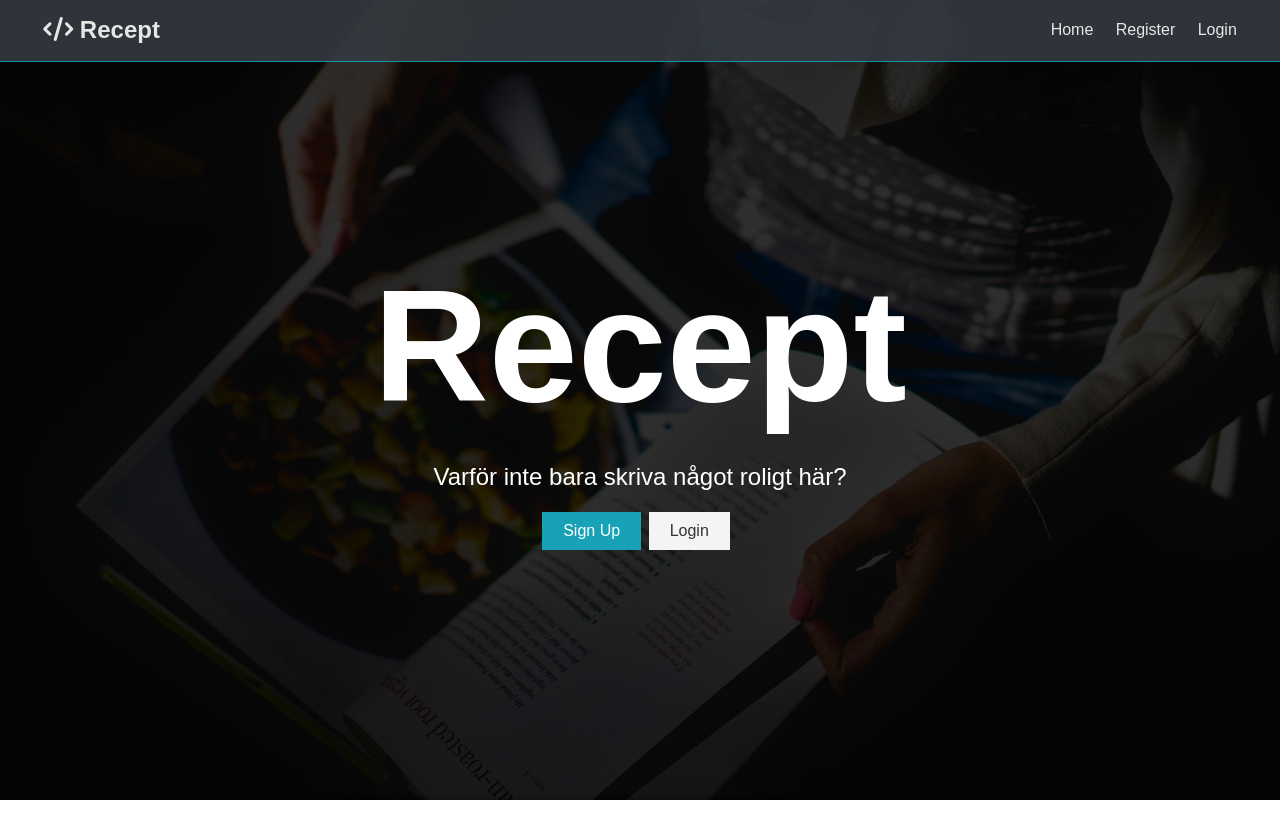
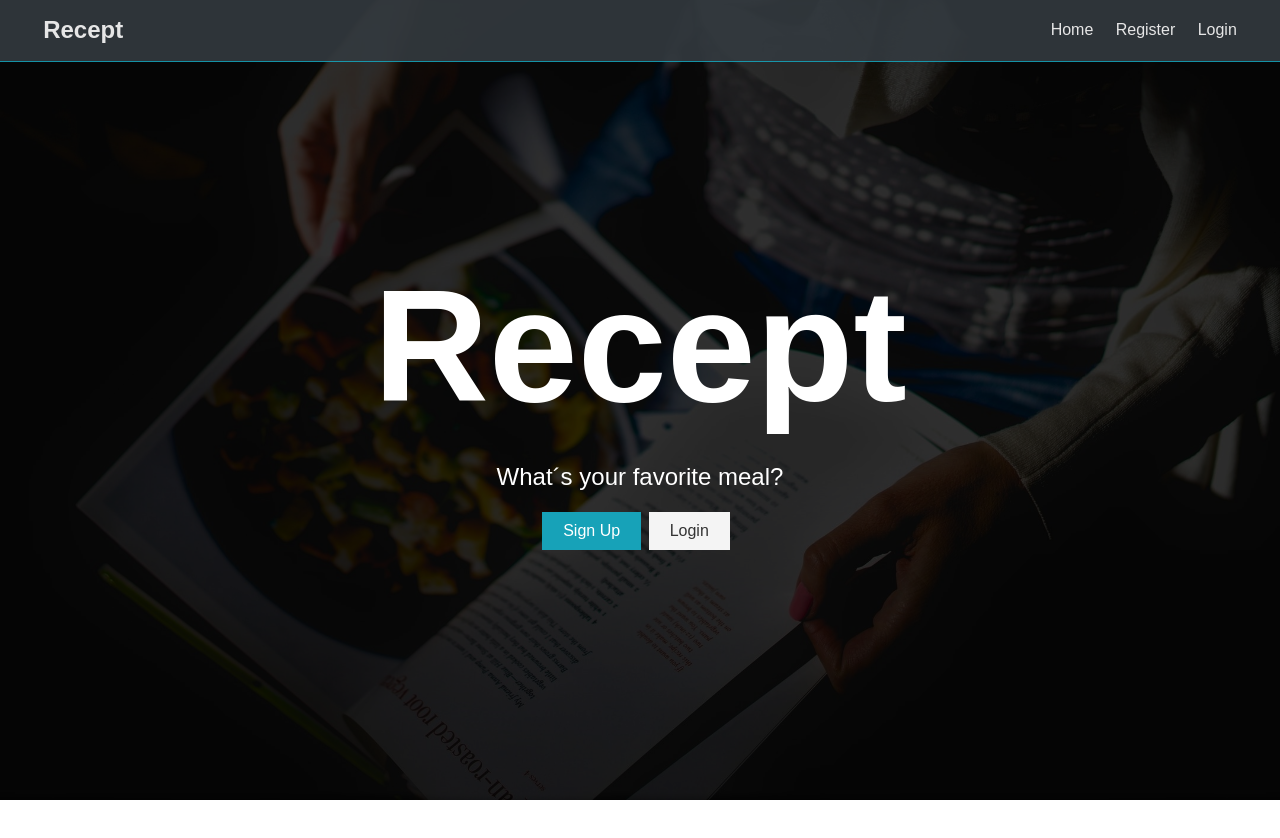
Before and after one commit to Ziheron/receptapp, a React (Create React App) app: page / in a window 1280 px wide. Shown: the top 838 px of the page. Before the commit the page ends 800 px from the top, so only its background shows below. Built offline with nearby package versions, Linux system fonts and the light colour scheme; the HTML template or start-up script is replaced by a standard one.

Commit message:
added some navigation

```diff
--- a/src/App.js
+++ b/src/App.js
@@ -1,12 +1,24 @@
 import React, { Fragment } from 'react';
+import { BrowserRouter as Router, Route, Switch } from 'react-router-dom';
 import Navbar from './components/layout/Navbar';
 import Landing from './components/layout/Landing';
+import Register from './components/auth/Register';
+import Login from './components/auth/Login';
 import './App.css';
 
-const App = () =>
+const App = () => (
+  <Router>
     <Fragment>
       <Navbar />
-      <Landing />
+      <Route exact path='/' component={Landing} />
+      <section className="container">
+        <Switch>
+          <Route exact path="/register" component={Register} />
+          <Route exact path="/login" component={Login} />
+        </Switch>
+      </section>
     </Fragment>
+  </Router>
+);
 
 export default App;
--- a/src/components/layout/Landing.js
+++ b/src/components/layout/Landing.js
@@ -1,4 +1,5 @@
 import React from "react";
+import { Link } from 'react-router-dom';
 
 const Landing = () => {
   return (
@@ -7,15 +8,15 @@
         <div className="landing-inner">
           <h1 className="x-large">Recept</h1>
           <p className="lead">
-          Varför inte bara skriva något roligt här?
+          What´s your favorite meal?
           </p>
           <div className="buttons">
-            <a href="register.html" className="btn btn-primary">
+            <Link to='register' className="btn btn-primary">
               Sign Up
-            </a>
-            <a href="login.html" className="btn btn-light">
+              </Link>
+            <Link to='login' className="btn btn-light">
               Login
-            </a>
+              </Link>
           </div>
         </div>
       </div>
--- a/src/components/layout/Navbar.js
+++ b/src/components/layout/Navbar.js
@@ -1,15 +1,17 @@
 import React from 'react'
+import { Link } from 'react-router-dom';
 
 const Navbar = () => {
     return (
         <nav className="navbar bg-dark">
       <h1>
-        <a href="index.html"><i className="fas fa-code"></i> Recept</a>
+        <Link to='/'>Recept</Link>
+
       </h1>
       <ul>
-        <li><a href="index.html">Home</a></li>
-        <li><a href="register.html">Register</a></li>
-        <li><a href="login.html">Login</a></li>
+        <li><Link to='/'>Home</Link></li>
+        <li><Link to='/register'>Register</Link></li>
+        <li><Link to='login'>Login</Link></li>
       </ul>
     </nav>
     )
```
